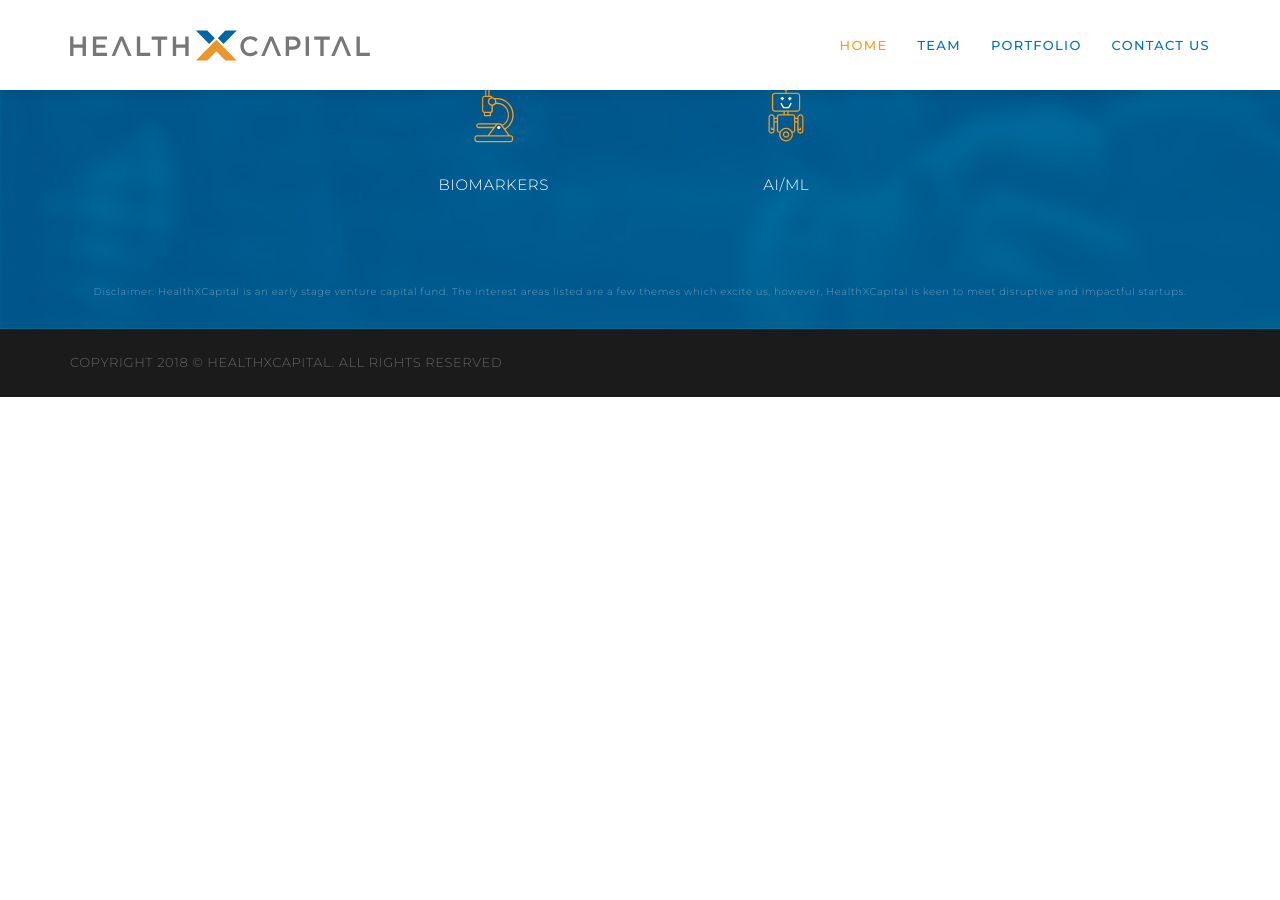
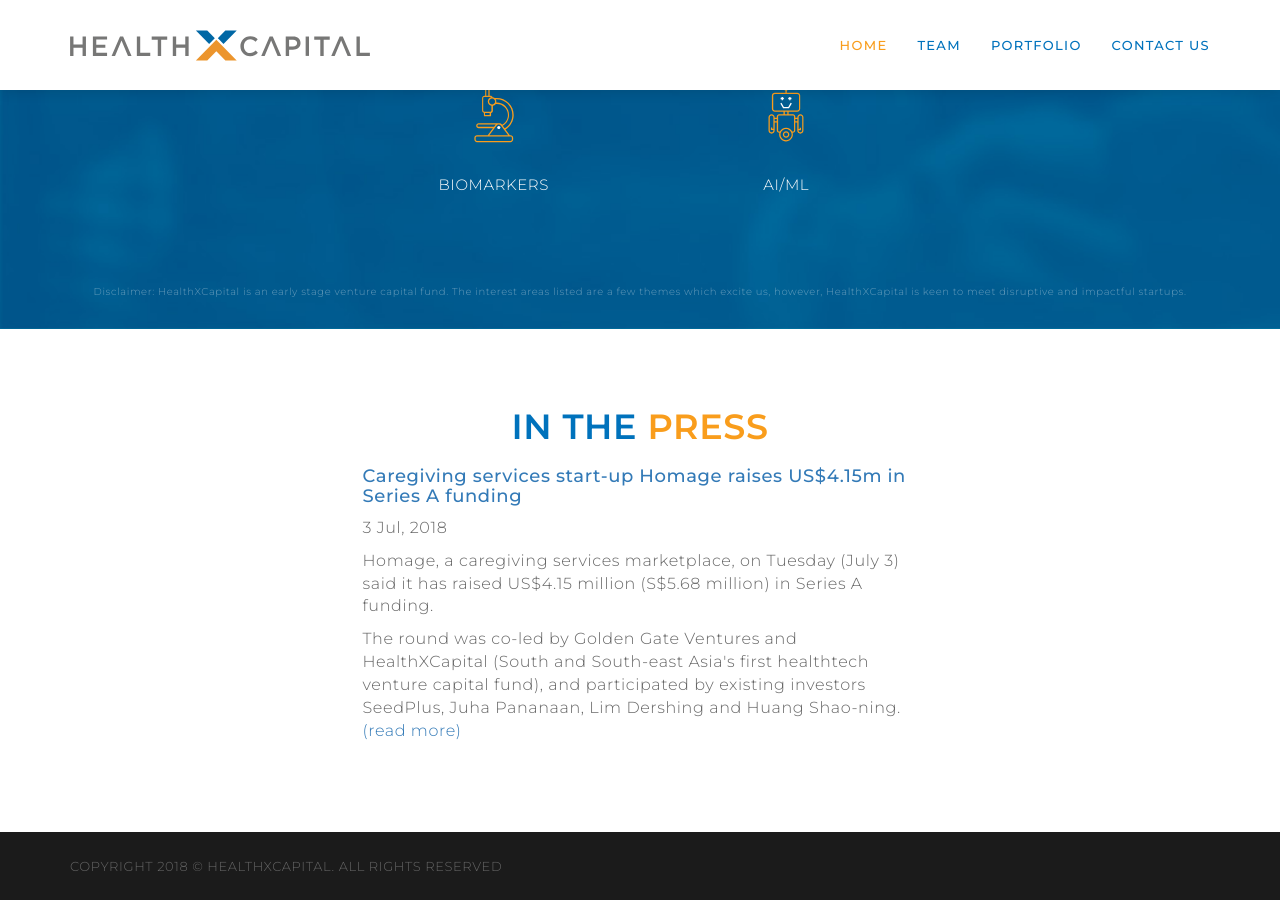
Before and after one commit to jungleventures/www.healthxcapital.com, a Jekyll site: the page built from 01_index.html, in a window 1280 px wide and 900 px high, scrolled down 3639 px. Built offline with Jekyll 4.4.1, drawn with Linux system fonts in a browser that asks for light colours; nearby versions of some CDN libraries; before the commit the page ends 4036 px from its top, so only the background shows below that.

Commit message:
Add press section and Homage news

```diff
--- a/01_index.html
+++ b/01_index.html
@@ -341,3 +341,111 @@
 
     </div>
 </section>
+
+
+
+<section class="press os-animation" data-os-animation="fadeInUp" data-os-animation-delay="0.5s">
+    <div class="container">
+        <div class="row">
+            <div class="col-md-12">
+                <h1>In the <span class="brand-color">Press</span></h1>
+            </div>
+        </div>
+
+        <div class="row os-animation" data-os-animation="fadeInUp" data-os-animation-delay="1s">
+            <div class="col-md-6 col-md-offset-3">
+                <h4><a class="outbound" href="https://www.straitstimes.com/business/companies-markets/caregiving-services-start-up-homage-raises-us415m-series-a-funding">Caregiving services start-up Homage raises US$4.15m in Series A funding</a></h4>
+                <p class="date">3 Jul, 2018</p>
+                <p>Homage, a caregiving services marketplace, on Tuesday (July 3) said it has raised US$4.15 million (S$5.68 million) in Series A funding.</p>
+                <p>The round was co-led by Golden Gate Ventures and HealthXCapital (South and South-east Asia's first healthtech venture capital fund), and participated by existing investors SeedPlus, Juha Pananaan, Lim Dershing and Huang Shao-ning. <a class="outbound" href="https://www.straitstimes.com/business/companies-markets/caregiving-services-start-up-homage-raises-us415m-series-a-funding">(read more)</a></p>
+            </div>
+        </div>
+
+        <!--div class="row">
+            <div class="col-md-12 os-animation" data-os-animation="fadeInUp" data-os-animation-delay="1s">
+
+                <div class="press-carousel owl-carousel owl-theme">
+
+                    <div class="item">
+
+                        <p>
+                            <img src="images/press-img-2.jpg">
+                        </p>
+
+                        <div class="content">
+                            <p class="date">17 May, 2017</p>
+                            <p>
+                                Infosys cofounder Gopalakrishnan invests in big data co Crayon
+                            </p>
+                        </div>
+
+
+                    </div>
+
+
+                    <div class="item">
+
+
+
+                        <div class="content content-reverse">
+                            <p class="date">17 May, 2017</p>
+                            <p>
+                                Smartkarma raises another US
+                                $13m in financing round for
+                                overseas expansion
+                            </p>
+                        </div>
+
+                        <p>
+                            <img src="images/press-img-1.jpg">
+                        </p>
+
+
+                    </div>
+
+
+                    <div class="item">
+
+                        <p>
+                            <img src="images/press-img-2.jpg">
+                        </p>
+
+                        <div class="content">
+                            <p class="date">17 May, 2017</p>
+                            <p>
+                                Infosys cofounder Gopalakrishnan invests in big data co Crayon
+                            </p>
+                        </div>
+
+
+                    </div>
+
+                    <div class="item">
+
+
+
+                        <div class="content content-reverse">
+                            <p class="date">17 May, 2017</p>
+                            <p>
+                                Smartkarma raises another US
+                                $13m in financing round for
+                                overseas expansion
+                            </p>
+                        </div>
+
+                        <p>
+                            <img src="images/press-img-1.jpg">
+                        </p>
+
+
+                    </div>
+
+
+
+
+                </div>
+            </div>
+
+        </div-->
+    </div>
+</section>
```
